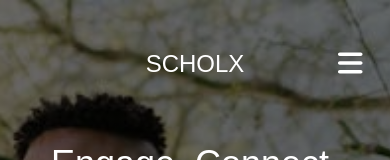
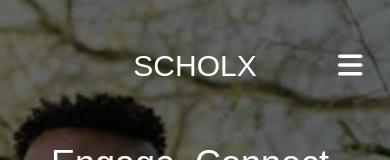
Before and after one commit to Ihezie/scholx-landing-page, a React (Vite) app: page / in a window 390 px wide. Shown: the top 160 px of the page. Built offline with nearby package versions, Linux system fonts and the light colour scheme; a web font is replaced by a local one.

Commit message:
added hero animations

```diff
--- a/src/components/Header.jsx
+++ b/src/components/Header.jsx
@@ -4,13 +4,20 @@ import { AnimatePresence } from "framer-motion";
 import { useState } from "react";
 import Dropdown from "./Dropdown";
 import { navLinks } from "../data";
+import { motion } from "framer-motion";
+import { fadeIn, slideIn } from "../framer-variants";
 
 const Header = () => {
   const [showDropdown, setShowDropdown] = useState(false);
 
   return (
     <>
-      <header className="absolute w-full top-12 container-px z-50">
+      <motion.header
+        variants={slideIn}
+        initial="hide"
+        animate="show"
+        className="absolute w-full top-12 container-px z-50"
+      >
         <div className="logo mx-auto w-max md:hidden">SCHOLX</div>
         <nav className="hidden md:block">
           <ul className="flex justify-between items-center text-white capitalize font-medium">
@@ -40,7 +47,7 @@ const Header = () => {
             <FontAwesomeIcon icon={faBars} color="white" />
           )}
         </button>
-      </header>
+      </motion.header>
       <AnimatePresence>
         {showDropdown && <Dropdown setShowDropdown={setShowDropdown} />}
       </AnimatePresence>
--- a/src/components/Hero.jsx
+++ b/src/components/Hero.jsx
@@ -1,22 +1,48 @@
+import { motion } from "framer-motion";
+import { slideIn } from "../framer-variants";
+
 const Hero = () => {
   return (
-    <section className="h-screen min-h-[700px] xs:min-h-[800px] bg-mobile-hero bg-no-repeat bg-cover bg-[40%_50%] container-px pt-36 text-center text-white sm:pt-44 md:bg-tablet-hero md:pt-56 xl:bg-desktop-hero">
-      <h1 className="text-4xl sm:text-[40px] md:text-5xl md:leading-[56px] lg:text-6xl lg:leading-[68px] xl:text-7xl xl:leading-[78px]">
+    <motion.section
+      transition={{
+        when: "beforeChildren",
+        delay: 0.5,
+        staggerChildren: 0.5,
+      }}
+      variants={{
+        show: {
+          opacity: 1,
+        },
+        hide: {
+          opacity: 1,
+        },
+      }}
+      initial="hide"
+      animate="show"
+      className="h-screen min-h-[700px] xs:min-h-[800px] bg-mobile-hero bg-no-repeat bg-cover bg-[40%_50%] container-px pt-36 text-center text-white sm:pt-44 md:bg-tablet-hero md:pt-56 xl:bg-desktop-hero"
+    >
+      <motion.h1
+        variants={slideIn}
+        className="text-4xl sm:text-[40px] md:text-5xl md:leading-[56px] lg:text-6xl lg:leading-[68px] xl:text-7xl xl:leading-[78px]"
+      >
         Engage, Connect, Empower: Transform Your Classroom Experience
-      </h1>
-      <h2 className="mt-16 italic md:mt-20 lg:mt-12">
+      </motion.h1>
+      <motion.h2 variants={slideIn} className="mt-16 italic md:mt-20 lg:mt-12">
         “Streamline workflows, boost engagement, and foster deeper learning with
         Scholx.”
-      </h2>
-      <div className="mt-14 flex flex-col items-center gap-7 md:gap-10 md:mt-20 lg:flex-row lg:justify-center lg:mt-12">
+      </motion.h2>
+      <motion.div
+        variants={slideIn}
+        className="mt-14 flex flex-col items-center gap-7 md:gap-10 md:mt-20 lg:flex-row lg:justify-center lg:mt-12"
+      >
         <button type="button" className="btn bg-french_blue">
           Get Started
         </button>
         <button type="button" className="btn border-2">
           Learn More
         </button>
-      </div>
-    </section>
+      </motion.div>
+    </motion.section>
   );
 };
 export default Hero;
--- a/src/framer-variants.js
+++ b/src/framer-variants.js
@@ -9,6 +9,19 @@ export const fadeIn = {
     opacity: 0,
   },
 };
+export const slideIn = {
+  show: {
+    opacity: 1,
+    y: 0,
+    transition: {
+      duration: 1,
+    },
+  },
+  hide: {
+    y: "-20%",
+    opacity: 0,
+  },
+};
 export const viewPortOptions = {
   once: true,
   amount: 0.2,
--- a/src/index.css
+++ b/src/index.css
@@ -19,7 +19,7 @@
 }
 @layer components {
   .logo {
-    @apply text-white text-2xl md:text-4xl xl:text-5xl;
+    @apply text-white text-3xl md:text-4xl xl:text-5xl;
   }
   .container-px {
     @apply xs:px-3 px-7 sm:px-12 md:px-16 lg:px-20 xl:px-48;
```
